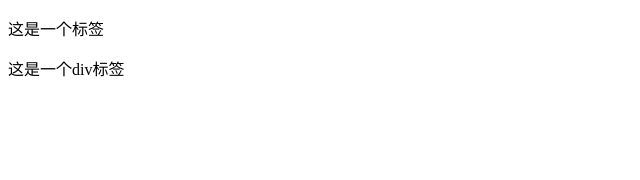
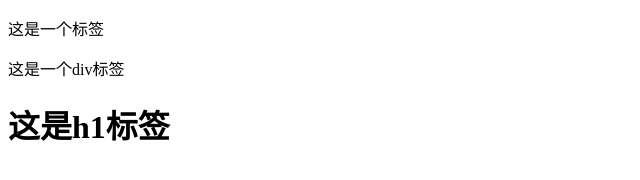
Before and after one commit to myra-homepage/myra, a plain HTML site: page index.html in a window 1280 px wide. Shown: the whole page, without its empty margins (0-640 px from the left). Drawn offline with Linux system fonts and the light colour scheme.

Commit message:
这是在主分支修改的内容

```diff
--- a/index.html
+++ b/index.html
@@ -11,6 +11,7 @@
 <body>
     <p>这是一个标签</p>
     <div>这是一个div标签</div>
+    <h1>这是h1标签</h1>
 </body>
 
 </html>
```
